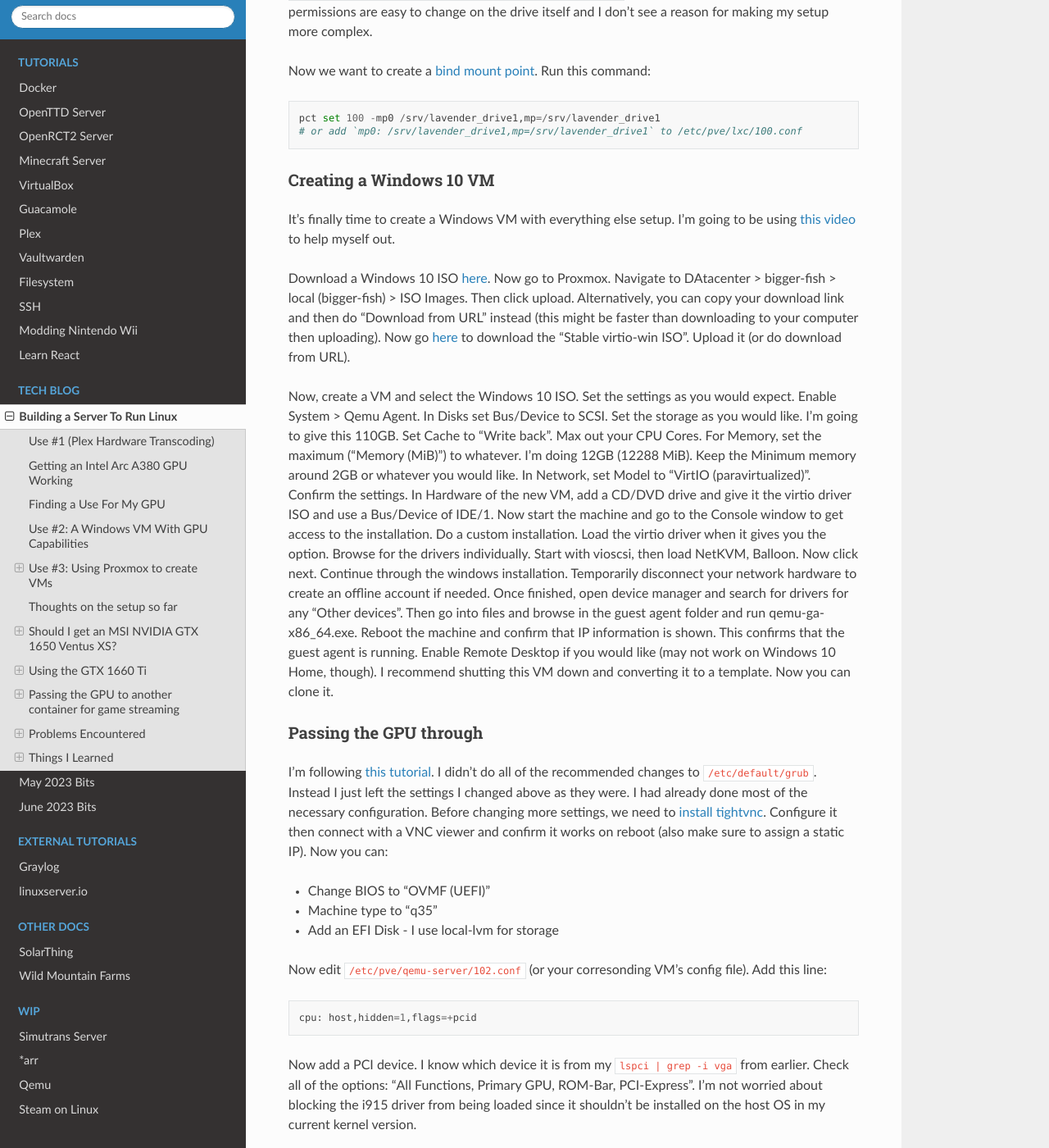
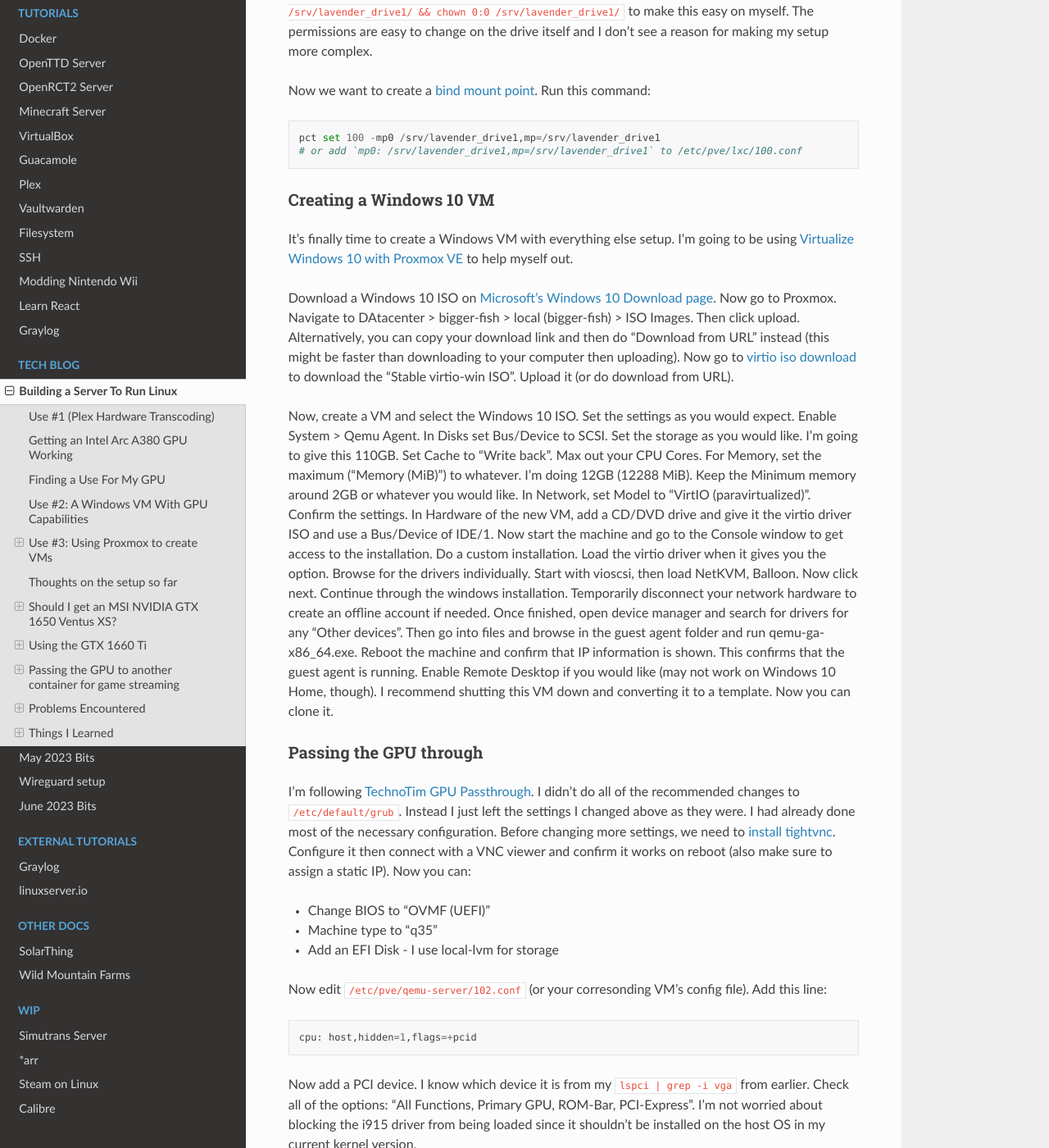
Before and after one commit to retrodaredevil/retrodaredevil, a Sphinx documentation site: the page built from docs/source/blog/tech/2023-05-building-new-server-running-linux.rst, in a window 1280 px wide and 1400 px high, scrolled down 8469 px. Shown: the whole window at 82% size. Built offline with Sphinx 7.4.7 and the Read the Docs theme 2.0.0, drawn with Linux system fonts in a browser that asks for light colours; some of the changed text lies outside the part shown.

Commit message:
New blog post and updated some stuff to remove errors

```diff
--- a/docs/source/blog/tech/2023-05-building-new-server-running-linux.rst
+++ b/docs/source/blog/tech/2023-05-building-new-server-running-linux.rst
@@ -275,12 +275,12 @@
   apt-get update
   apt-get dist-upgrade
 
-I also found the second half of `this video <https://www.youtube.com/watch?v=7OVaWaqO2aU>`_ useful for being shown around the Proxmox web UI.
+I also found the second half of `Proxmox VE Install and Setup Tutorial <https://www.youtube.com/watch?v=7OVaWaqO2aU>`_ useful for being shown around the Proxmox web UI.
 
 Techno Tim's "Before I do anything on Proxmox, I do this first...
 ^^^^^^^^^^^^^^^^^^^^^^^^^^^^^^^^^^^^^^^^^^^^^^^^^^^^^^^^^^^^^^^^^^^^^
 
-I'm gonna start this video `here <https://www.youtube.com/watch?v=GoZaMgEgrHw&list=PL8cwSAAaP9W37Vnxkw6__sshVY-XohWNm&index=1&t=190s>`_.
+I'm gonna start this video `Before I do anything on Proxmox, I do this first <https://www.youtube.com/watch?v=GoZaMgEgrHw&list=PL8cwSAAaP9W37Vnxkw6__sshVY-XohWNm&index=1&t=190s>`_.
 It first talks about configuring ZFS storage. I don't seem to have a way to configure storage because I told proxmox to
 
 Now we want to configure storage, which is shown .
@@ -308,7 +308,7 @@
   vfio_virqfd
 
 Now I can reboot. I don't need Proxmox to be VLAN aware yet, but I might use TrueNAS to create NFS storage in the future like he does.
-For my Windows VM I'll get to eventually, I will have to have the VirtIO ISO available, which is shown `here <https://www.youtube.com/watch?v=GoZaMgEgrHw&list=PL8cwSAAaP9W37Vnxkw6__sshVY-XohWNm&index=1&t=673s>`_.
+For my Windows VM I'll get to eventually, I will have to have the VirtIO ISO available, which is shown on `Before I do anything on Proxmox, I do this first... <https://www.youtube.com/watch?v=GoZaMgEgrHw&list=PL8cwSAAaP9W37Vnxkw6__sshVY-XohWNm&index=1&t=673s>`_.
 
 Create a Linux Container
 ^^^^^^^^^^^^^^^^^^^^^^^^^^^^
@@ -367,12 +367,12 @@
 ^^^^^^^^^^^^^^^^^^^^^^^^^^
 
 It's finally time to create a Windows VM with everything else setup.
-I'm going to be using `this video <https://www.youtube.com/watch?v=6c-6xBkD2J4>`_ to help myself out.
+I'm going to be using `Virtualize Windows 10 with Proxmox VE <https://www.youtube.com/watch?v=6c-6xBkD2J4>`_ to help myself out.
 
-Download a Windows 10 ISO `here <https://www.microsoft.com/en-us/software-download/windows10ISO>`_.
+Download a Windows 10 ISO on `Microsoft's Windows 10 Download page <https://www.microsoft.com/en-us/software-download/windows10ISO>`_.
 Now go to Proxmox. Navigate to DAtacenter > bigger-fish > local (bigger-fish) > ISO Images.
 Then click upload. Alternatively, you can copy your download link and then do "Download from URL" instead (this might be faster than downloading to your computer then uploading).
-Now go `here <https://github.com/virtio-win/virtio-win-pkg-scripts/blob/master/README.md>`_ to download the "Stable virtio-win ISO".
+Now go to `virtio iso download <https://github.com/virtio-win/virtio-win-pkg-scripts/blob/master/README.md>`_ to download the "Stable virtio-win ISO".
 Upload it (or do download from URL).
 
 Now, create a VM and select the Windows 10 ISO. Set the settings as you would expect.
@@ -399,7 +399,7 @@
 Passing the GPU through
 ^^^^^^^^^^^^^^^^^^^^^^^^
 
-I'm following `this tutorial <https://techno-tim.github.io/posts/gpu-passthrough/>`_.
+I'm following `TechnoTim GPU Passthrough <https://techno-tim.github.io/posts/gpu-passthrough/>`_.
 I didn't do all of the recommended changes to ``/etc/default/grub``. Instead I just left the settings I changed above as they were.
 I had already done most of the necessary configuration.
 Before changing more settings, we need to `install tightvnc <https://www.tightvnc.com/download.html>`_.
@@ -483,7 +483,7 @@
 I install steam, stream Portal 2. Performance is OK. Main complaint is latency.
 I run passmark and the 3D benchmarks are terrible. I think I a score of 3528. A 2D score of 340.
 For fun, my CPU's score in the VM is 21615. At least that is decent I guess.
-Maybe I should try `this tutorial <https://blog.hadenes.io/post/convert-a-proxmox-windows-guest-from-bios-to-uefi/>`_ to see if I can get UEFI mode.
+Maybe I should try `proxmox windows VM guest from bios to uefi <https://blog.hadenes.io/post/convert-a-proxmox-windows-guest-from-bios-to-uefi/>`_ to see if I can get UEFI mode.
 I have no doubt that there's something I can do to increase the performance of the GPU.
 
 Thoughts on the setup so far
--- a/docs/source/index.rst
+++ b/docs/source/index.rst
@@ -28,6 +28,7 @@
   tutorial/ssh
   tutorial/wii-mod
   tutorial/react
+  tutorial/graylog
 
 .. toctree::
   :maxdepth: 2
@@ -35,6 +36,7 @@
 
   blog/tech/2023-05-building-new-server-running-linux
   blog/tech/2023-05-bits
+  blog/tech/2023-06-wireguard-setup
   blog/tech/2023-06-bits
 
 .. toctree::
@@ -59,8 +61,8 @@
 
   tutorial/simutrans
   tutorial/arr
-  tutorial/qemu
   tutorial/steam
+  tutorial/calibre
 
 
 TODO
--- a/docs/source/tutorial/graylog.rst
+++ b/docs/source/tutorial/graylog.rst
@@ -17,7 +17,7 @@
 and it told me that archerfish are good at recalling visual characterists of their prey, so I'll make ``archerfish`` my hostname.
 Here's my final options:
 
-.. figure:: ../../images/2023-06-06-graylog-proxmox-lxc-container-create-confirm.png
+.. figure:: ../images/2023-06-06-graylog-proxmox-lxc-container-create-confirm.png
   :width: 500px
 
 Now get into your container and start following the tutorial here: https://go2docs.graylog.org/5-1/downloading_and_installing_graylog/debian_installation.htm
```
Also changed, not shown: other parts of docs/source/blog/tech/2023-05-building-new-server-running-linux.rst (+1 -1 lines), docs/source/blog/tech/2023-06-wireguard-setup.rst (added, +160 -0 lines), docs/source/tutorial/openttd.rst (+4 -4 lines), docs/source/tutorial/qemu.rst (deleted, +0 -71 lines), docs/source/blog/tech/2023-06-bits.rst (line endings or trailing spaces), 1 other file.
